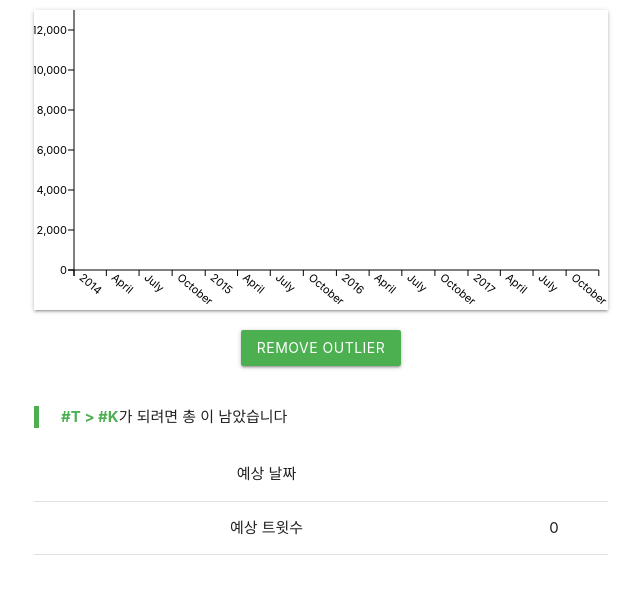
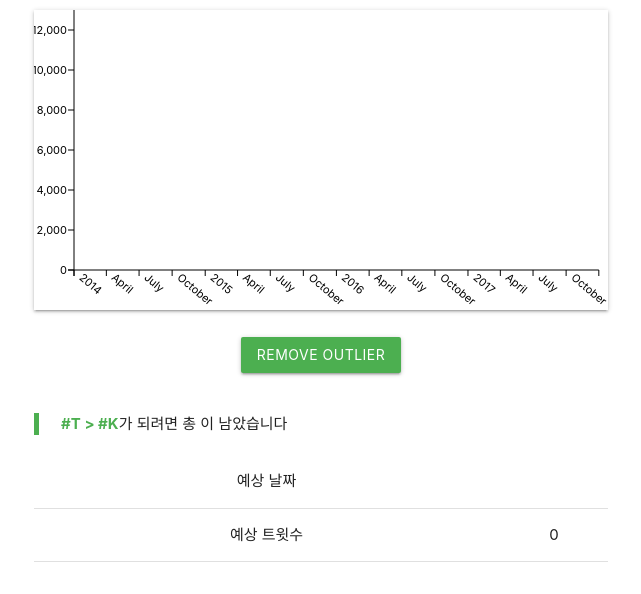
Before and after one commit to dongkwan-kim/D3js-test, a plain HTML site: page tweets.html in a window 1280 px wide. Shown: the part 84-678 px from the top of the page, without its empty margins (319-960 px from the left). Drawn offline with nearby package versions, Linux system fonts and the light colour scheme; no server answers.

Commit message:
remove outlier btn arranged

```diff
--- a/tweets.html
+++ b/tweets.html
@@ -50,11 +50,6 @@
 		.centered {
 			margin-bottom: 10px;
 		}
-
-		#remove-btn {
-			margin-top: 13px;
-		}
-
 	</style>
 
 </head>
@@ -69,6 +64,9 @@
 			<div class="col l8 offset-l2 m8 offset-m2 s12">
 				<svg id="my-graph" class="z-depth-1"></svg>
 			</div>
+		</div>
+
+		<div class="row center">
 			<a id="remove-btn" class="waves-effect waves-light btn green">Remove Outlier</a>
 		</div>
 
```
